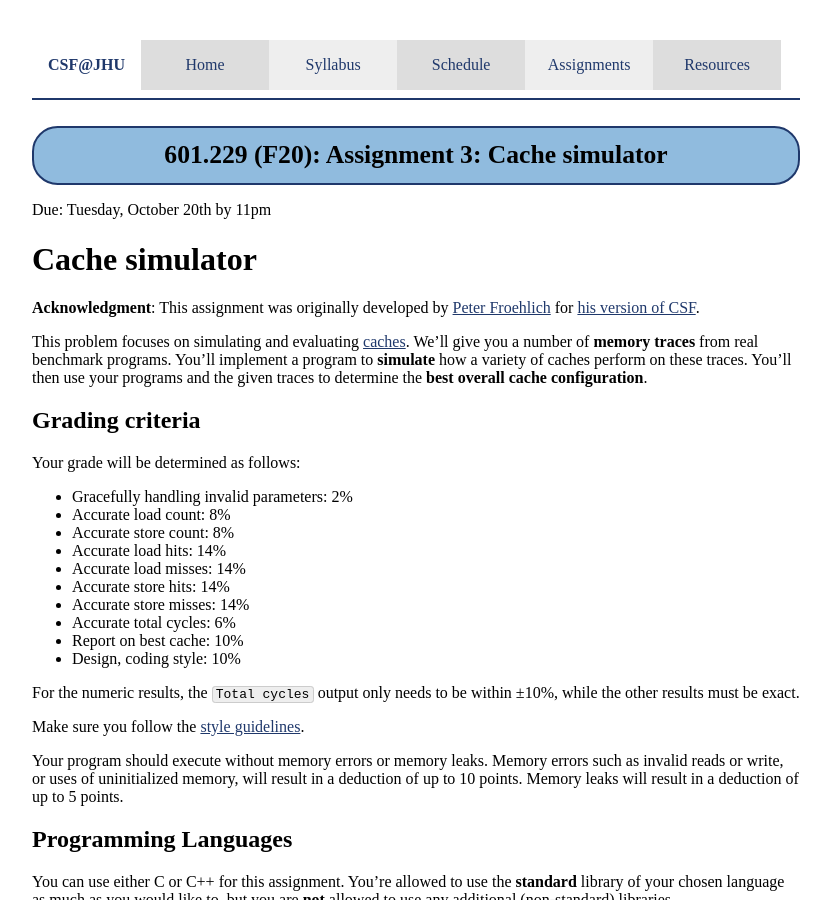
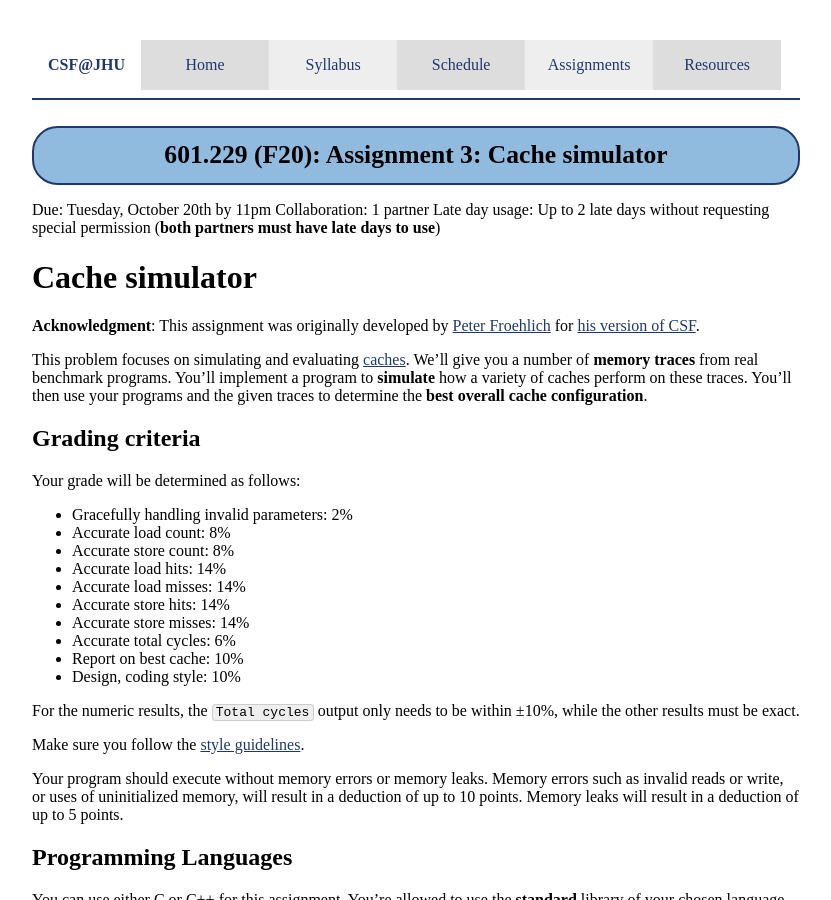
Before and after one commit to jhucsf/fall2020, a Jekyll site: the page built from assign/assign03.md, in a window 1280 px wide and 900 px high. Shown: the whole window, without its empty margins (224-1055 px from the left). Built offline with Jekyll 4.4.1, drawn with Linux system fonts in a browser that asks for light colours.

Commit message:
hw3 add collaboration and late day

```diff
--- a/assign/assign03.md
+++ b/assign/assign03.md
@@ -4,6 +4,8 @@ title: "Assignment 3: Cache simulator"
 ---
 
 Due: Tuesday, October 20th by 11pm
+Collaboration: 1 partner
+Late day usage: Up to 2 late days without requesting special permission (**both partners must have late days to use**)
 
 # Cache simulator
 
```
